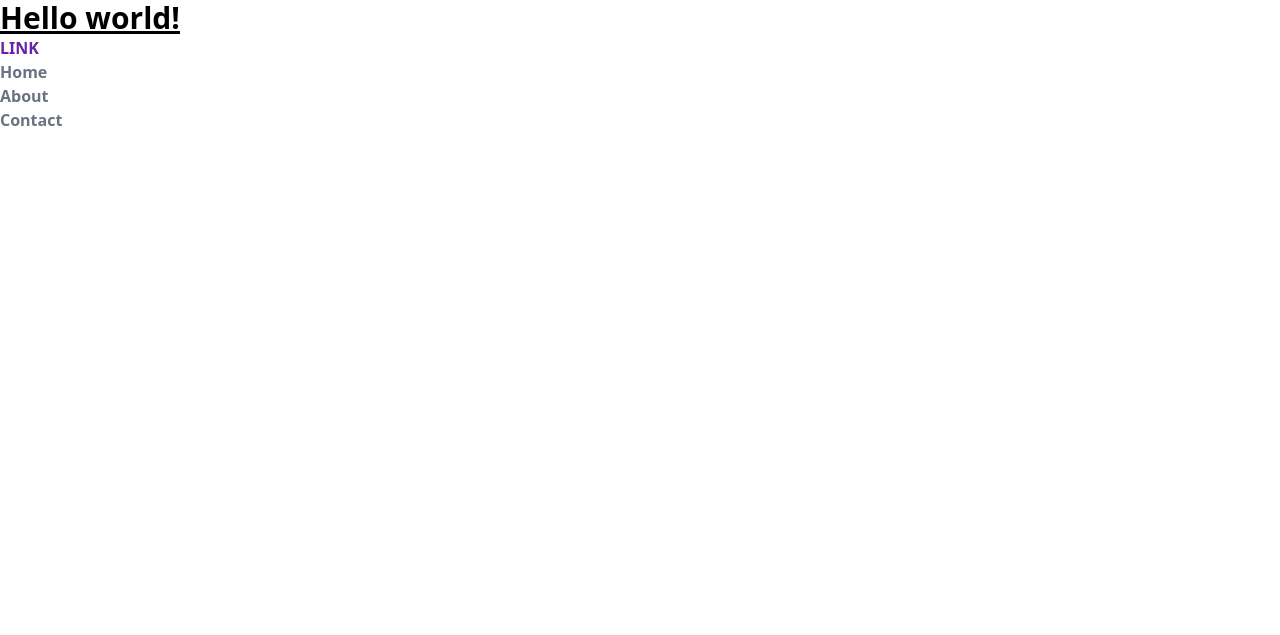
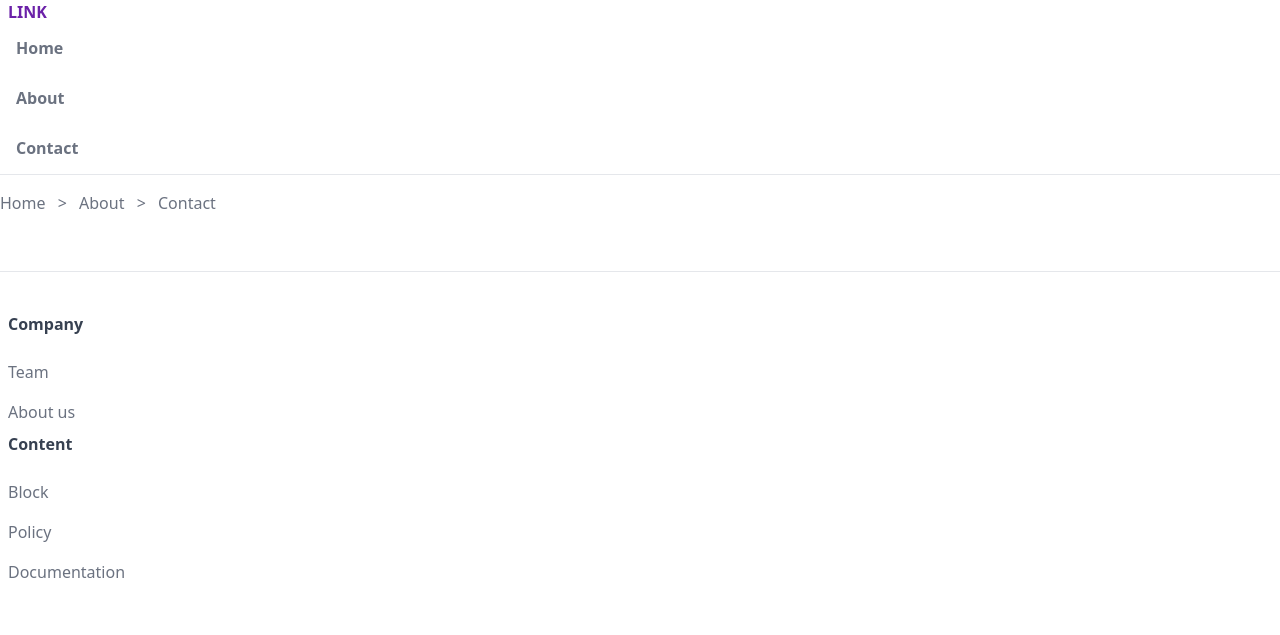
Before and after one commit to silich133/tailwindcss, a website: page index.html in a window 1280 px wide. Drawn offline with Linux system fonts and the light colour scheme.

Commit message:
Structure completde

```diff
--- a/index.html
+++ b/index.html
@@ -8,16 +8,96 @@
     <title>TailwindCSS</title>
   </head>
   <body>
-    <h1 class="text-3xl font-bold underline">Hello world!</h1>
-    <header>
+    <header class="px-2 border-b">
       <a class="uppercase font-bold text-purple-800" href="#">link</a>
       <nav>
         <ul class="text-gray-500 font-semibold">
-          <li><a href="#">Home</a></li>
-          <li><a href="#">About</a></li>
-          <li><a href="#">Contact</a></li>
+          <li>
+            <a
+              class="inline-block py-3 px-2 border-b-2 border-transparent hover:text-purple-800 hover:border-purple-800"
+              href="#"
+              >Home</a
+            >
+          </li>
+          <li>
+            <a
+              class="inline-block py-3 px-2 border-b-2 border-transparent hover:text-purple-800 hover:border-purple-800"
+              href="#"
+              >About</a
+            >
+          </li>
+          <li>
+            <a
+              class="inline-block py-3 px-2 border-b-2 border-transparent hover:text-purple-800 hover:border-purple-800"
+              href="#"
+              >Contact</a
+            >
+          </li>
         </ul>
       </nav>
     </header>
+
+    <main>
+      <div>
+        <div class="py-4 overflow-y-auto whitespace-nowrap">
+          <a class="text-gray-500 hover:text-gray-900" href="#">Home</a>
+          <span class="mx-2 text-gray-500">&gt;</span>
+          <a class="text-gray-500 hover:text-gray-900" href="#">About</a>
+          <span class="mx-2 text-gray-500">&gt;</span>
+          <a class="text-gray-500 hover:text-gray-900" href="#">Contact</a>
+        </div>
+      </div>
+    </main>
+
+    <footer class="border-t mt-10 py-10 px-2">
+      <div>
+        <div>
+          <h6 class="font-semibold text-gray-700 mb-4">Company</h6>
+          <ul>
+            <li>
+              <a
+                class="inline-block text-gray-500 py-2 hover:underline"
+                href="#"
+                >Team</a
+              >
+            </li>
+            <li>
+              <a
+                class="inline-block text-gray-500 py-2 hover:underline"
+                href="#"
+                >About us</a
+              >
+            </li>
+          </ul>
+        </div>
+
+        <div>
+          <h6 class="font-semibold text-gray-700 mb-4">Content</h6>
+          <ul>
+            <li>
+              <a
+                class="inline-block text-gray-500 py-2 hover:underline"
+                href="#"
+                >Block</a
+              >
+            </li>
+            <li>
+              <a
+                class="inline-block text-gray-500 py-2 hover:underline"
+                href="#"
+                >Policy</a
+              >
+            </li>
+            <li>
+              <a
+                class="inline-block text-gray-500 py-2 hover:underline"
+                href="#"
+                >Documentation</a
+              >
+            </li>
+          </ul>
+        </div>
+      </div>
+    </footer>
   </body>
 </html>
```
Also changed, not shown: public/style.css.
